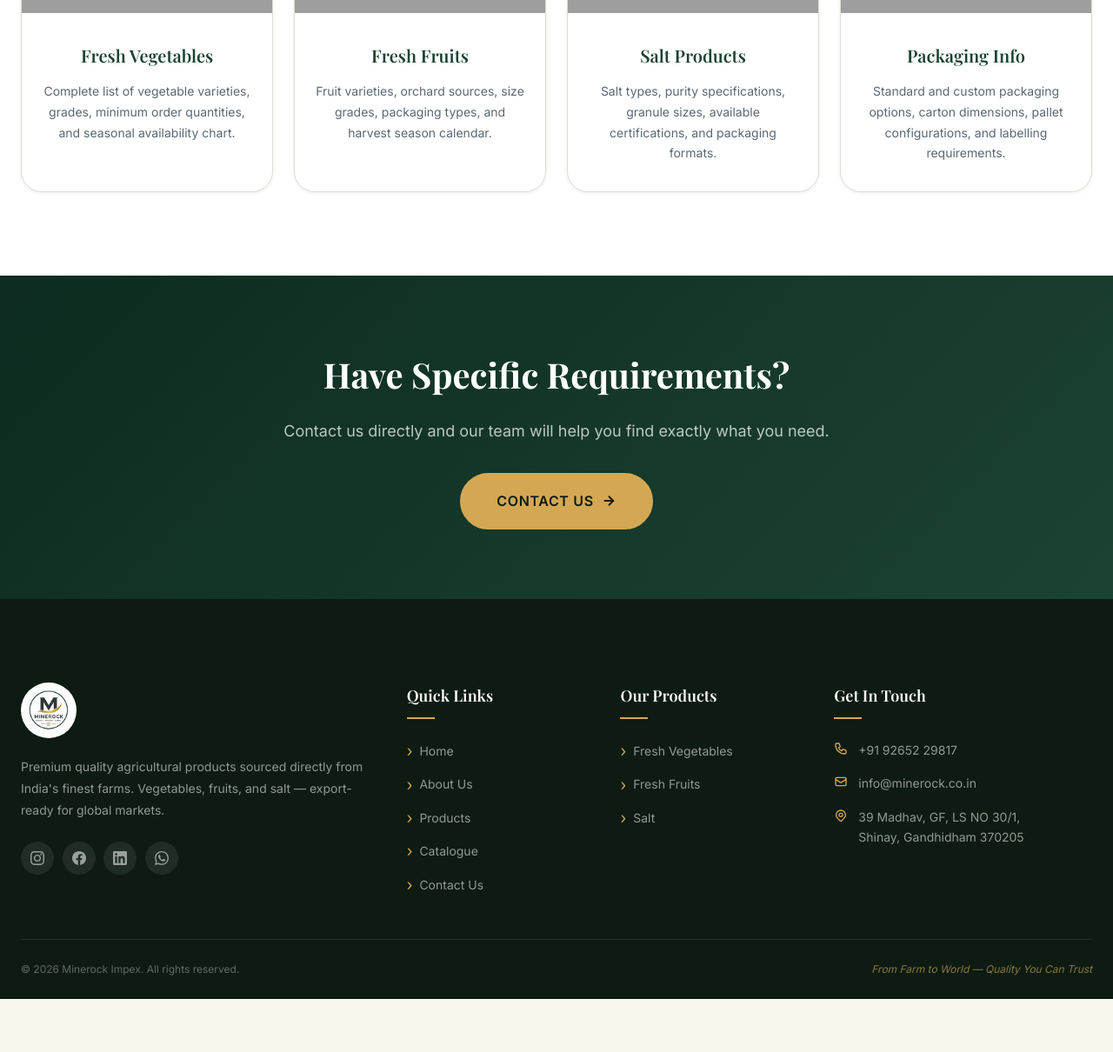
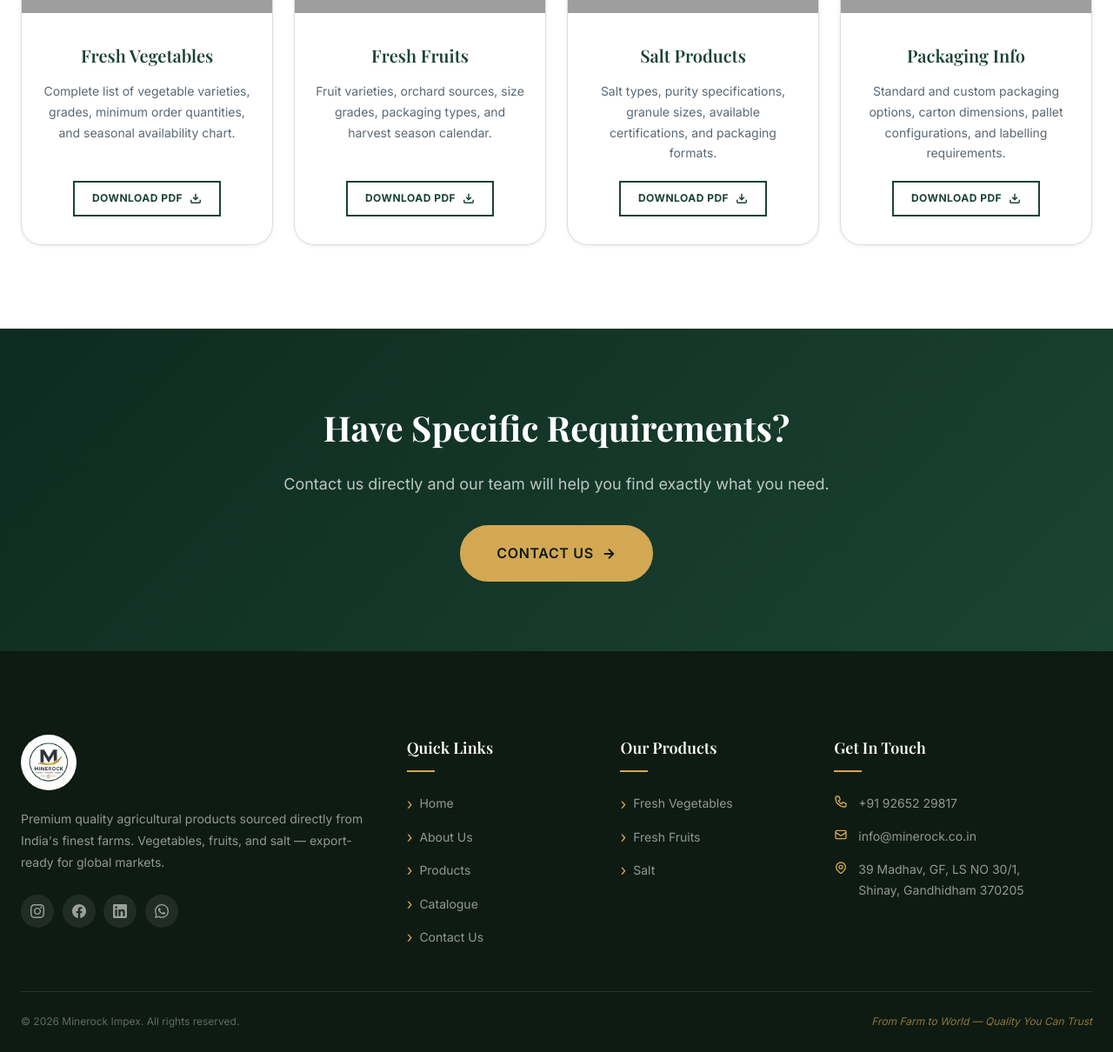
Before and after one commit to DirghKharva/vf-website, a Flask app: page /catalogue in a window 1280 px wide. Shown: the part 1780-2990 px from the top of the page at 87% size. Before the commit the page ends 2929 px from the top, so only its background shows below. Run offline with Flask 3, Linux system fonts and the light colour scheme; some web fonts are replaced; grey boxes are pictures that could not be loaded.

Commit message:
[UPDATE] category-specific PDF catalogue downloads with product details and images

```diff
--- a/templates/catalogue.html
+++ b/templates/catalogue.html
@@ -82,36 +82,60 @@
       <h2 class="section-title" id="inside-heading">What's Inside</h2>
     </div>
     <div class="features-grid">
-      <div class="feature-card reveal d1" style="padding: 0; overflow: hidden; display: flex; flex-direction: column;">
+      <div class="feature-card reveal d1" style="padding: 0; overflow: hidden; display: flex; flex-direction: column; height: 100%;">
         <img src="https://images.unsplash.com/photo-1597362925123-77861d3fbac7?w=600&q=80"
              alt="Fresh Vegetables" style="width: 100%; height: 200px; object-fit: cover;" loading="lazy">
-        <div style="padding: 2rem 1.5rem; text-align: center;">
-          <h3 class="feature-title" style="margin-bottom: 0.75rem;">Fresh Vegetables</h3>
-          <p class="feature-desc">Complete list of vegetable varieties, grades, minimum order quantities, and seasonal availability chart.</p>
+        <div style="padding: 2rem 1.5rem; text-align: center; display: flex; flex-direction: column; justify-content: space-between; flex-grow: 1;">
+          <div>
+            <h3 class="feature-title" style="margin-bottom: 0.75rem;">Fresh Vegetables</h3>
+            <p class="feature-desc" style="margin-bottom: 1.25rem;">Complete list of vegetable varieties, grades, minimum order quantities, and seasonal availability chart.</p>
+          </div>
+          <a href="{{ url_for('static', filename='pdf/minerock-vegetables-catalogue.pdf') }}" download class="btn btn-outline-dark btn-sm" style="align-self: center; display: inline-flex; align-items: center; gap: 0.5rem; border-color: var(--primary); color: var(--primary); padding: 0.5rem 1.25rem; font-size: var(--text-xs); font-weight: 700; border-radius: var(--radius-md);">
+            Download PDF
+            <svg viewBox="0 0 24 24" fill="none" stroke="currentColor" stroke-width="2.5" style="width: 14px; height: 14px;"><path d="M21 15v4a2 2 0 01-2 2H5a2 2 0 01-2-2v-4M7 10l5 5 5-5M12 15V3"/></svg>
+          </a>
         </div>
       </div>
-      <div class="feature-card reveal d2" style="padding: 0; overflow: hidden; display: flex; flex-direction: column;">
+      <div class="feature-card reveal d2" style="padding: 0; overflow: hidden; display: flex; flex-direction: column; height: 100%;">
         <img src="https://images.unsplash.com/photo-1619566636858-adf3ef46400b?w=600&q=80"
              alt="Fresh Fruits" style="width: 100%; height: 200px; object-fit: cover;" loading="lazy">
-        <div style="padding: 2rem 1.5rem; text-align: center;">
-          <h3 class="feature-title" style="margin-bottom: 0.75rem;">Fresh Fruits</h3>
-          <p class="feature-desc">Fruit varieties, orchard sources, size grades, packaging types, and harvest season calendar.</p>
+        <div style="padding: 2rem 1.5rem; text-align: center; display: flex; flex-direction: column; justify-content: space-between; flex-grow: 1;">
+          <div>
+            <h3 class="feature-title" style="margin-bottom: 0.75rem;">Fresh Fruits</h3>
+            <p class="feature-desc" style="margin-bottom: 1.25rem;">Fruit varieties, orchard sources, size grades, packaging types, and harvest season calendar.</p>
+          </div>
+          <a href="{{ url_for('static', filename='pdf/minerock-fruits-catalogue.pdf') }}" download class="btn btn-outline-dark btn-sm" style="align-self: center; display: inline-flex; align-items: center; gap: 0.5rem; border-color: var(--primary); color: var(--primary); padding: 0.5rem 1.25rem; font-size: var(--text-xs); font-weight: 700; border-radius: var(--radius-md);">
+            Download PDF
+            <svg viewBox="0 0 24 24" fill="none" stroke="currentColor" stroke-width="2.5" style="width: 14px; height: 14px;"><path d="M21 15v4a2 2 0 01-2 2H5a2 2 0 01-2-2v-4M7 10l5 5 5-5M12 15V3"/></svg>
+          </a>
         </div>
       </div>
-      <div class="feature-card reveal d3" style="padding: 0; overflow: hidden; display: flex; flex-direction: column;">
+      <div class="feature-card reveal d3" style="padding: 0; overflow: hidden; display: flex; flex-direction: column; height: 100%;">
         <img src="https://images.unsplash.com/photo-1518110925495-5fe2fda0442c?w=600&q=80"
              alt="Salt Products" style="width: 100%; height: 200px; object-fit: cover;" loading="lazy">
-        <div style="padding: 2rem 1.5rem; text-align: center;">
-          <h3 class="feature-title" style="margin-bottom: 0.75rem;">Salt Products</h3>
-          <p class="feature-desc">Salt types, purity specifications, granule sizes, available certifications, and packaging formats.</p>
+        <div style="padding: 2rem 1.5rem; text-align: center; display: flex; flex-direction: column; justify-content: space-between; flex-grow: 1;">
+          <div>
+            <h3 class="feature-title" style="margin-bottom: 0.75rem;">Salt Products</h3>
+            <p class="feature-desc" style="margin-bottom: 1.25rem;">Salt types, purity specifications, granule sizes, available certifications, and packaging formats.</p>
+          </div>
+          <a href="{{ url_for('static', filename='pdf/minerock-salt-catalogue.pdf') }}" download class="btn btn-outline-dark btn-sm" style="align-self: center; display: inline-flex; align-items: center; gap: 0.5rem; border-color: var(--primary); color: var(--primary); padding: 0.5rem 1.25rem; font-size: var(--text-xs); font-weight: 700; border-radius: var(--radius-md);">
+            Download PDF
+            <svg viewBox="0 0 24 24" fill="none" stroke="currentColor" stroke-width="2.5" style="width: 14px; height: 14px;"><path d="M21 15v4a2 2 0 01-2 2H5a2 2 0 01-2-2v-4M7 10l5 5 5-5M12 15V3"/></svg>
+          </a>
         </div>
       </div>
-      <div class="feature-card reveal d4" style="padding: 0; overflow: hidden; display: flex; flex-direction: column;">
+      <div class="feature-card reveal d4" style="padding: 0; overflow: hidden; display: flex; flex-direction: column; height: 100%;">
         <img src="https://images.unsplash.com/photo-1586528116311-ad8dd3c8310d?w=600&q=80"
              alt="Packaging Info" style="width: 100%; height: 200px; object-fit: cover;" loading="lazy">
-        <div style="padding: 2rem 1.5rem; text-align: center;">
-          <h3 class="feature-title" style="margin-bottom: 0.75rem;">Packaging Info</h3>
-          <p class="feature-desc">Standard and custom packaging options, carton dimensions, pallet configurations, and labelling requirements.</p>
+        <div style="padding: 2rem 1.5rem; text-align: center; display: flex; flex-direction: column; justify-content: space-between; flex-grow: 1;">
+          <div>
+            <h3 class="feature-title" style="margin-bottom: 0.75rem;">Packaging Info</h3>
+            <p class="feature-desc" style="margin-bottom: 1.25rem;">Standard and custom packaging options, carton dimensions, pallet configurations, and labelling requirements.</p>
+          </div>
+          <a href="{{ url_for('static', filename='pdf/minerock-packaging-catalogue.pdf') }}" download class="btn btn-outline-dark btn-sm" style="align-self: center; display: inline-flex; align-items: center; gap: 0.5rem; border-color: var(--primary); color: var(--primary); padding: 0.5rem 1.25rem; font-size: var(--text-xs); font-weight: 700; border-radius: var(--radius-md);">
+            Download PDF
+            <svg viewBox="0 0 24 24" fill="none" stroke="currentColor" stroke-width="2.5" style="width: 14px; height: 14px;"><path d="M21 15v4a2 2 0 01-2 2H5a2 2 0 01-2-2v-4M7 10l5 5 5-5M12 15V3"/></svg>
+          </a>
         </div>
       </div>
     </div>
```
Also changed, not shown: static/images/products/packaging.jpg (added), 4 other files.
